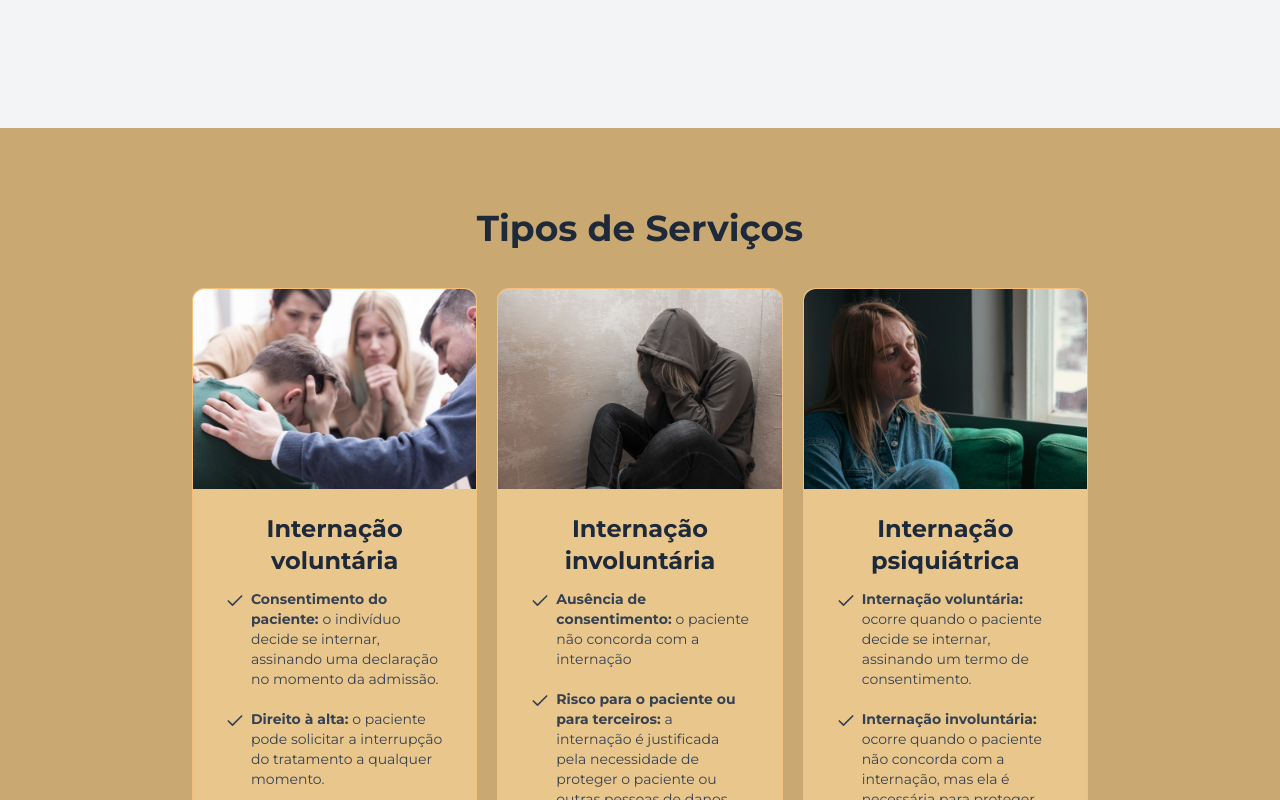
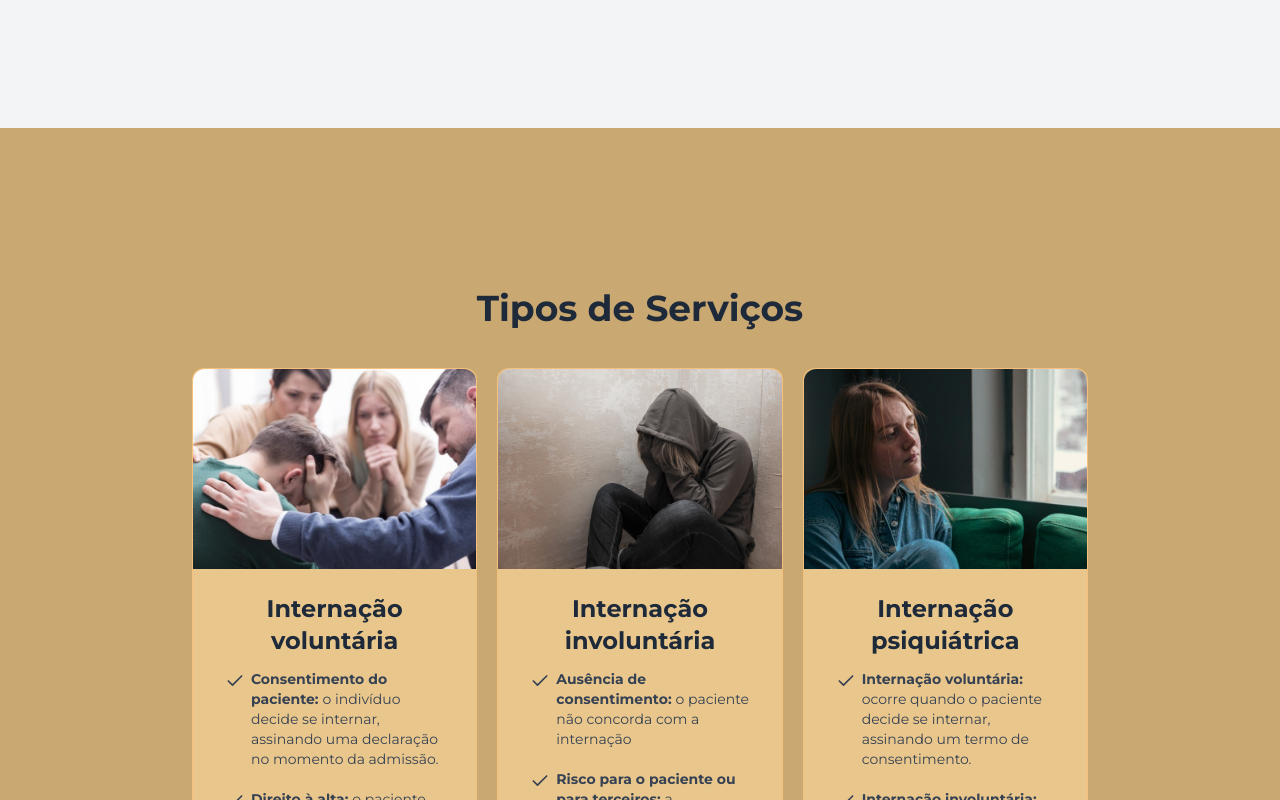
Before and after one commit to gui-f3rnandes/resgatando-vidas-page, a React (Vite) app: page / in a window 1280 px wide. Shown: the part 1340-2140 px from the top of the page. Built offline with nearby package versions, Linux system fonts and the light colour scheme.

Commit message:
style(TypeService): ajuste do padding vertical

```diff
--- a/src/components/TypeService.jsx
+++ b/src/components/TypeService.jsx
@@ -3,7 +3,7 @@ import TPSCards from "./TypeServiceComponents/TPSCards"
 
 function TypeService() {
     return (
-        <section className="bg-[#C9A871] flex flex-col justify-center items-center p-20 gap-10">
+        <section className="bg-[#C9A871] flex flex-col justify-center items-center p-20 py-40 gap-10">
             <h4 className="text-4xl text-center font-bold text-gray-800">Tipos de Serviços</h4>
             <div className="flex flex-col xl:flex-row xl:w-[70vw] gap-y-10 md:space-x-5">
                 <TPSCards srcImage={"../src/assets/voluntaria.jpeg"} type={'Internação voluntária'}
```
